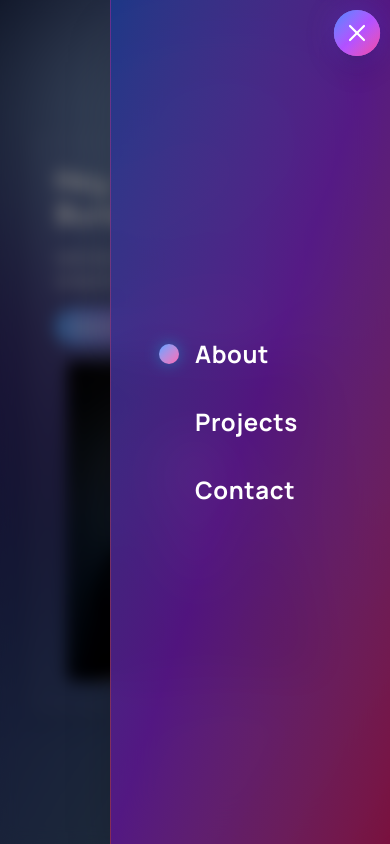
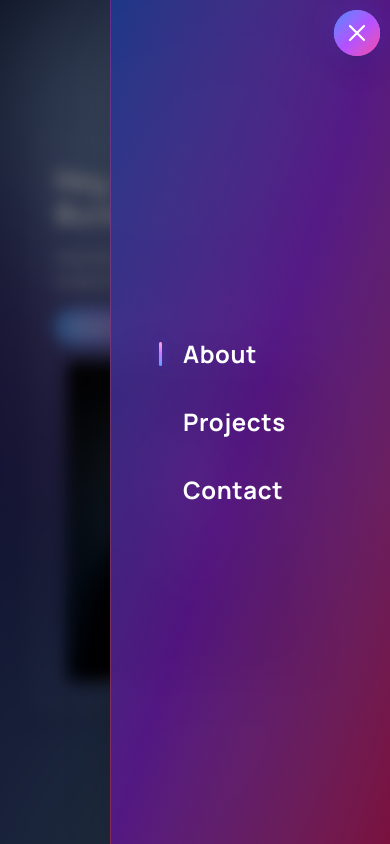
Before and after one commit to Max-Burleigh/max-portfolio-v4, a Next.js app: page / in a window 390 px wide. Both pictures are taken after a click on the button "Open menu". Shown: the top 844 px of the page. Built offline with nearby package versions, Linux system fonts and the light colour scheme.

Commit message:
Updated mobile menu design

```diff
--- a/app/components/navigation/Navigation.tsx
+++ b/app/components/navigation/Navigation.tsx
@@ -181,8 +181,8 @@ const containerVariants = {
     opacity: 1,
     transition: {
       when: "beforeChildren",
-      staggerChildren: 0.04,
-      delayChildren: 0.25,
+      staggerChildren: 0.03,
+      delayChildren: 0.14,
     },
   },
 };
@@ -201,8 +201,8 @@ const MobileMenu: React.FC<MobileMenuProps> = ({
     exit={{ x: "100%", opacity: 0 }}
     transition={{
       type: "spring",
-      damping: 30,
-      stiffness: 220,
+      damping: 26,
+      stiffness: 360,
     }}
   >
     <motion.div
@@ -215,7 +215,7 @@ const MobileMenu: React.FC<MobileMenuProps> = ({
       {sections.map((section) => (
         <motion.button
           key={section}
-          className={`relative text-2xl font-bold mb-9 last:mb-0 text-white tracking-wide flex items-center w-full justify-start hover:text-[#00ffd5] ${
+          className={`relative pl-6 text-2xl font-bold mb-9 last:mb-0 text-white tracking-wide flex items-center w-full justify-start hover:text-[#00ffd5] ${
             section === activeSection ? "text-pink-300" : ""
           }`}
           onClick={() => {
@@ -228,12 +228,12 @@ const MobileMenu: React.FC<MobileMenuProps> = ({
             visible: {
               opacity: 1,
               y: 0,
-              transition: { type: "spring", stiffness: 350, damping: 25 },
+              transition: { type: "spring", stiffness: 420, damping: 22 },
             },
             hidden: {
               opacity: 0,
-              y: 20,
-              transition: { type: "spring", stiffness: 350, damping: 25 },
+              y: 16,
+              transition: { type: "spring", stiffness: 420, damping: 22 },
             },
           }}
           onHoverStart={() => {
@@ -246,17 +246,14 @@ const MobileMenu: React.FC<MobileMenuProps> = ({
             }
           }}
         >
-          <div className="w-9 h-5 flex-shrink-0 flex items-center">
-            {section === activeSection && (
-              <span className="relative block w-5 h-5">
-                <span className="absolute inset-0 rounded-full bg-gradient-to-br from-blue-400 to-pink-400"></span>
-                <span
-                  className="absolute inset-0 rounded-full bg-cyan-400 opacity-40"
-                  style={{ filter: "blur(8px)", zIndex: -1 }}
-                ></span>
-              </span>
-            )}
-          </div>
+          {section === activeSection && (
+            <motion.span
+              layoutId="mobile-nav-rail"
+              className="absolute left-0 top-1/2 -translate-y-1/2 h-6 w-[3px] rounded-full bg-gradient-to-b from-pink-300 via-purple-400 to-blue-400 shadow-[0_0_8px_rgba(79,70,229,0.45)]"
+              style={{ willChange: "transform" }}
+              transition={{ type: "spring", stiffness: 500, damping: 30 }}
+            />
+          )}
           <span>{section.charAt(0).toUpperCase() + section.slice(1)}</span>
         </motion.button>
       ))}
```
